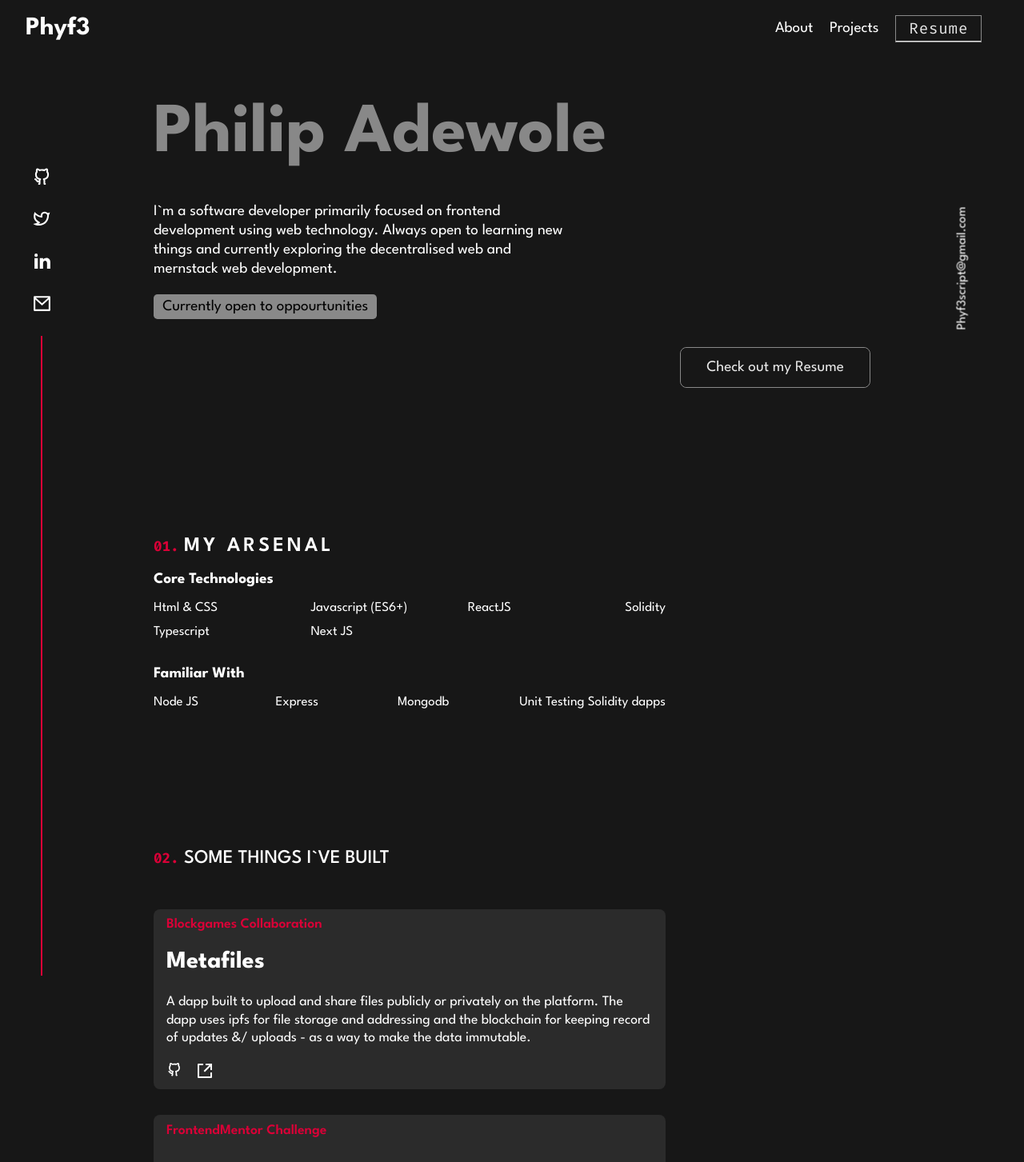
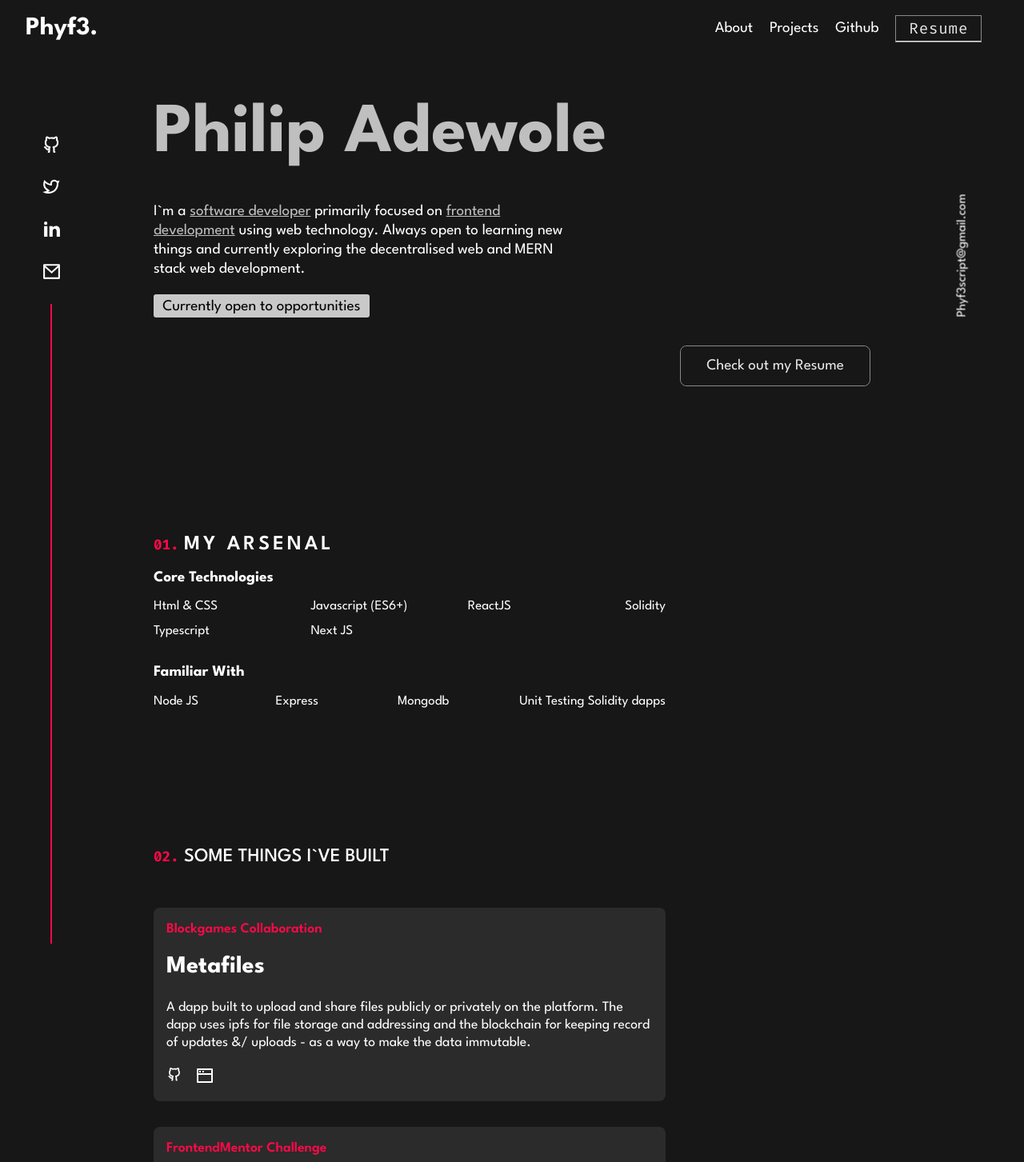
Before and after one commit to adedotxn/adedotxn.me.v1, a Next.js app: page / in a window 1280 px wide. Shown: the top 1453 px of the page at 80% size. Built offline with nearby package versions, Linux system fonts and the light colour scheme.

Commit message:
adjustments : ui adjustments on review

```diff
--- a/components/about.tsx
+++ b/components/about.tsx
@@ -1,35 +1,10 @@
-import { motion, useAnimation } from "framer-motion";
-import { useInView } from "react-intersection-observer";
-import Image from 'next/image'
 import styles from '../styles/Home.module.css'
-import { FC, useEffect } from "react";
+import { FC} from "react";
 
 const About:FC = () => {
-  const fadeVariant = {
-    visible: { opacity: 1, y:0, transition : {duration: .9} },
-    hidden: { opacity: 0,  y: -100 },
-  }
+    return (
+        <section
 
-  const control = useAnimation()
-  const [ref, inView] = useInView({
-    threshold:0.4
-  })
-
-  useEffect(() => {
-    if (inView) {
-      control.start("visible");
-      console.log("In view")
-    }/* else {
-      control.start("hidden");
-      console.log("Out of View")
-    }*/
-  }, [control, inView]);
-
-
-    return (
-        <motion.section ref={ref} variants={fadeVariant}
-          initial="hidden"
-          animate={control}
           id = "about" className={styles.about}>
           <h1><span>01.</span> <span> My Arsenal</span> </h1>
 
@@ -59,7 +34,7 @@ const About:FC = () => {
               </ul>
             </div>
           </div>
-        </motion.section>
+        </section>
      )
 }
 
--- a/components/introductions.tsx
+++ b/components/introductions.tsx
@@ -1,6 +1,4 @@
-import { motion, useAnimation } from "framer-motion"
-
-import Image from 'next/image'
+import { motion } from "framer-motion"
 import Link from 'next/link'
 import styles from '../styles/Home.module.css'
 import ContactIcons from "./contact_icons"
@@ -12,14 +10,14 @@ const Intro = () => {
         opacity:1,
         transition: {
           duration: 1,
-          staggerChildren: 0.3,
-          delayChildren: 0.2
+          staggerChildren: 0.2,
+          delayChildren: 0.1
         }
       }
     };
     const items = {
-      hidden: {opacity:0, y: 50 },
-      show: {opacity:1, y: 0, transition: {duration:.5}}
+      hidden: {opacity:0, y: 90 },
+      show: {opacity:1, y: 0, transition: {duration:.4}}
     };
 
 
@@ -34,11 +32,11 @@ const Intro = () => {
               <br/>Philip Adewole
             </motion.h1>
 
-            <motion.p variants={items}  className={styles.intro}>I`m a software developer primarily focused on frontend development using web technology.
-            Always open to learning new things and currently exploring the decentralised web and mernstack web development.
+            <motion.p variants={items}  className={styles.intro}>I`m a <span>software developer</span> primarily focused on <span>frontend development</span> using web technology.
+            Always open to learning new things and currently exploring the decentralised web and MERN stack web development.
             </motion.p>
             <motion.p variants={items} className={styles.available}>
-              Currently open to oppourtunities
+            <span>👇🏾</span> Currently open to opportunities
             </motion.p>
 
             <motion.div variants={items} className={styles.contact_intro}>
--- a/components/navbar.tsx
+++ b/components/navbar.tsx
@@ -1,26 +1,25 @@
 import Link from 'next/link'
-import Image from 'next/image'
 import styles from '../styles/Home.module.css'
 
 const Navbar = () => {
     return (
       <>
         <header className={styles.mobile_header} >
-          <h1>Phyf3</h1>
+          <h1> <Link href="/"> Phyf3.</Link> </h1>
 
-          {/* <Image
-            src="/images/menu-fill.svg"
-            alt = "menu bar"
-            width ={20} height={20}
-            className={styles.menu}
-          /> */}
         </header>
         <header className={styles.desktop_header} >
-          <h1>Phyf3 </h1>
+          <h1> <Link href="/"> Phyf3.</Link></h1>
 
           <ul>
             <li className={[styles.link, styles.link_anim].join(" ")}>  <Link href='/#about'> About</Link> </li>
             <li className={[styles.link, styles.link_anim].join(" ")}> <Link href="/#projects" > Projects</Link></li>
+            <li className={[styles.link, styles.link_anim].join(" ")}>
+              <Link href="https://github.com/Phyf3">
+                <a target="_blank">Github</a>
+              </Link>
+            </li>
+
             <li>
               <button className={[styles.button, styles.button__mimas].join(' ')}>
                 <Link href="https://drive.google.com/file/d/1SspjX3pFynhnzA1uL6TS9pNRYAyIwdCu/view?usp=sharing" passHref>
--- a/components/project_cards.tsx
+++ b/components/project_cards.tsx
@@ -1,8 +1,6 @@
-import { motion, useAnimation } from "framer-motion"
 import Image from "next/image"
 import Link from "next/link"
-import { FC, useEffect } from "react"
-import { useInView } from "react-intersection-observer"
+import { FC } from "react"
 import { Featured } from "../data"
 import styles from '../styles/Home.module.css'
 
@@ -31,31 +29,21 @@ const ProjectCard:FC = () => {
 }
 
 const ProjectDiv:FC<{project : IProject}> = ({project}) => {
-    const controls = useAnimation()
-    const [ref, inView] = useInView({
-        threshold:0.3
-    })
-
-    useEffect(() => {
-        if(inView) {
-            controls.start('visible')
-        }
-    }, [controls, inView])
-
     return (
-        <motion.div
-            ref = {ref}
-            className={styles.card}
-            animate = {controls}
-            initial = "hidden"
-            transition={{duration : .7}}
-            variants={{
-                visible :{opacity :1, x:0},
-                hidden : {opacity : 0, x:-200}
-            }}
-        >
+        <div className={styles.card}>
             <span>{project.category}</span>
-            <h2>{project.name}</h2>
+            {project.livelink ?
+                <h2>
+                    <Link  href={`${project?.livelink?.href}`}>
+                        <a target='blank'> {project.name}  </a>
+                    </Link>
+                </h2> :
+                <h2>
+                    <Link  href={`${project?.gitlink?.href}`}>
+                        <a target='blank'> {project.name}  </a>
+                    </Link>
+                </h2>
+            }
             <p>{project.details}</p>
             <div>
             {project?.gitlink?.href &&
@@ -76,7 +64,7 @@ const ProjectDiv:FC<{project : IProject}> = ({project}) => {
             </div>
 
 
-        </motion.div>
+        </div>
     )
 }
 
--- a/components/projects.tsx
+++ b/components/projects.tsx
@@ -20,7 +20,6 @@ const Projects:FC = () => {
 
             <div className={styles.more__links}>
               <span><Link href='/archive'> View Archive.</Link> </span>
-              {/* <span><Link href='/'>Explore Github Repositories.</Link></span> */}
             </div>
           </div>
         </section>
--- a/data.ts
+++ b/data.ts
@@ -1,5 +1,3 @@
-import { UrlWithStringQuery } from "url"
-
 interface IFeatured {
     category:string,
     name:string,
--- a/pages/index.tsx
+++ b/pages/index.tsx
@@ -1,6 +1,5 @@
 import type { NextPage } from 'next'
 import Head from 'next/head'
-import Image from 'next/image'
 import Link from 'next/link'
 import styles from '../styles/Home.module.css'
 import Intro from '../components/introductions'
@@ -20,7 +19,9 @@ const Home: NextPage = () => {
 
       <main className={styles.main}>
         <div className={styles.left} >
-          <ContactIcons/>
+          <div>
+            <ContactIcons/>
+          </div>
 
           <div></div>
         </div>
@@ -41,7 +42,13 @@ const Home: NextPage = () => {
 
 
         <div className={styles.right}>
-          <p> Phyf3script@gmail.com</p>
+          <div>
+          <Link href="mailto:phyf3script@gmail.com">
+            <a target = "blank">
+              Phyf3script@gmail.com
+            </a>
+          </Link>
+          </div>
          </div>
       </main>
 
--- a/styles/Home.module.css
+++ b/styles/Home.module.css
@@ -25,7 +25,7 @@
   font-weight: 400;
 }
 .introduction>h1 {
-  color:#c1c1c1ab;
+  color:#bfbfbf;
   font-size: 3.9rem;
   line-height: 3rem;;
   line-height:3.6rem;;
@@ -37,12 +37,29 @@
   font-weight: 600;
   line-height: 2rem;
 }
-.introduction p{
+.intro{
   position: relative;
   bottom:1rem;
   font-size: 1.25rem;
   line-height: 1.5rem;
 }
+.intro>span {
+  text-decoration: underline;
+  color:#bfbfbf
+}
+.available {
+  display: flex;
+  align-items: center;
+  padding: .3rem .7rem .3rem .2rem;
+  color:black;
+  font-size: 1.2rem;
+  font-weight: 500;
+  border-radius: .2rem;
+  border-top: 2px solid #C9C9C9;
+  background-color:#C9C9C9 ;
+  width: fit-content
+}
+
 
 
 .content__item {
@@ -94,9 +111,9 @@
   transition: transform 0.4s cubic-bezier(0.1, 0, 0.3, 1);
 }
 
-.button__bestia:hover .button__bg {
+/* .button__bestia:hover .button__bg {
   transform: scale3d(1.1, 1.1, 1);
-}
+} */
 
 .button__bestia .button__bg::before,
 .button__bestia .button__bg::after {
@@ -141,17 +158,9 @@
   padding: .8rem 1rem;
   mix-blend-mode: difference;
 }
-.button__bestia span:hover {
-  font-weight: 600;
-
-}
-
-
-
-
 
 .about {
-  margin-top:20rem;
+  margin-top:18rem;
   margin-bottom: 10rem;
 }
 .about h1 span:nth-child(1),
@@ -180,12 +189,7 @@
   font-size: 1.2rem;
   line-height: 1.4rem;
 }
-.available {
-  background-color: #c1c1c1ab;
-  padding:.2rem .7rem;
-  color:black;
-  border-radius: .3rem;
-}
+
 .technologies {
   margin-top: 2rem;;
 }
@@ -215,10 +219,12 @@
 }
 .card {
   background-color: var(--lightbg);
-  padding: .7rem 1rem;
+  padding: 1.2rem 1rem;
   border-radius: .5rem;
   margin-top: 2rem;
+  transition: all .15s linear 0s;
 }
+
 .card span {
   color :var(--red);
   font-size: 1.1rem;
@@ -230,6 +236,10 @@
 .card p {
   font-size: 1.1rem;
   line-height: 1.4rem;
+}
+.card:hover {
+  background-color: var(--darkbrown);
+  transform:translateY(-5%);
 }
 .card>div,
 .icon {
@@ -283,7 +293,9 @@
   justify-content:space-between;
   width:40vw;
 }
-
+.archive_container {
+  padding: 2rem 0rem;
+}
 .archive {
   padding:0rem 2rem;
 
@@ -297,6 +309,9 @@
   padding: 0;
   border-bottom: 1px solid var(--red);
   width:fit-content;
+}
+.archive>div>p {
+  line-height: 1.2rem;
 }
 .contact_intro {
   display: grid;
@@ -419,25 +434,35 @@
   .main{
     display: flex;
   }
-  .right p {
+  .right {
+    margin-top: 30vh;
+    display: block;
+    position: fixed;
+    right: 0rem;
+  }
+  .right div:hover {
+    color:var(--red)
+  }
+  .right div {
     transform: rotate(-90deg);
     transition: all .15s linear 0s;
     cursor: pointer;
   }
   .left{
-    margin-top: 15vh;
+    margin-top: 10vh;
     width:10vw;
   }
-  .right {
-    margin-top: 30vh;
-  }
+
   .left {
-    display: block;
+    display: grid;
+    place-items: center;
+    align-items: center;
     position: fixed;
     left:0;
   }
   .left ul {
     list-style-type: none;
+    padding: 0;
   }
   .left ul li {
     cursor: pointer;
@@ -445,25 +470,21 @@
     transition: all .15s linear 0s;
 
   }
-  .left div {
+  .left div:nth-child(2) {
     width:2px;
     height:100vh;
-    margin-left: 4vw;;
     background-color: var(--red);
   }
   .left ul li:hover {
     transform:scale(1.1) translateY(-15%);
   }
-  .right p:hover {
-    transform: scale(1.1) rotate(-90deg) translateX(15%);
-    color:var(--red)
+  .available {
+    padding: .3rem .7rem;
+  }
+  .available span {
+    display: none;
   }
 
-  .right {
-    display: block;
-    position: fixed;
-    right: 0rem;
-  }
   .content {
     width:70vw;
     margin: 0 auto;
@@ -542,8 +563,10 @@
 
   .card {
     width:50vw;
+    transition: all .15s linear 0s;
+  }
+  .card>div>a {
     cursor: pointer;
-    transition: all .15s linear 0s;
   }
   .card:hover {
     background-color: var(--darkbrown);
@@ -563,5 +586,8 @@
   .archive>div {
     width:fit-content;
   }
+  .archive_container {
+    padding: 2rem 1rem;
+  }
 
 }
--- a/styles/globals.css
+++ b/styles/globals.css
@@ -8,6 +8,7 @@ body {
   color:var(--white);
   font-size: 16px;;
   scroll-behavior: smooth;
+  scroll-padding-top: 4rem;
 }
 
 a {
@@ -24,7 +25,7 @@ a {
   --grey : #EDEDED;
   --darkbrown : #444444;
   --white : #ffff;
-  --red : rgb(218, 0, 55);
+  --red : #ff0947;
   --lightbg:#55555551;
 }
 
```
Also changed, not shown: components/archive.tsx (+13 -2 lines), public/images/share.svg.
